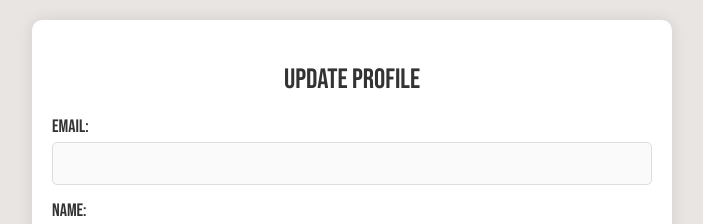
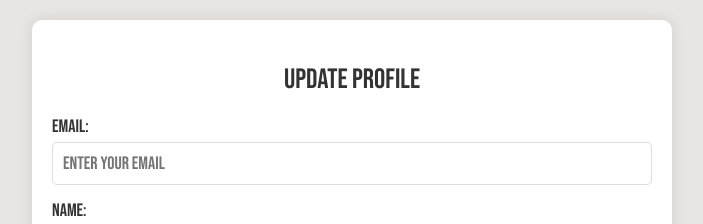
Before and after one commit to Mihir355/E-commerce, a React (Create React App) app in the folder frontend/: page /profile in a window 1280 px wide. Shown: the top 224 px of the page, without its empty margins (288-991 px from the left). Built offline with nearby package versions, Linux system fonts and the light colour scheme.

Commit message:
profile.js email input

```diff
--- a/frontend/src/components/Profile.js
+++ b/frontend/src/components/Profile.js
@@ -82,7 +82,7 @@ const Profile = () => {
             type="email"
             value={email}
             required
-            disabled
+            placeholder={email ? email : "Enter your email"}
             className="profile-input"
           />
         </div>
```
